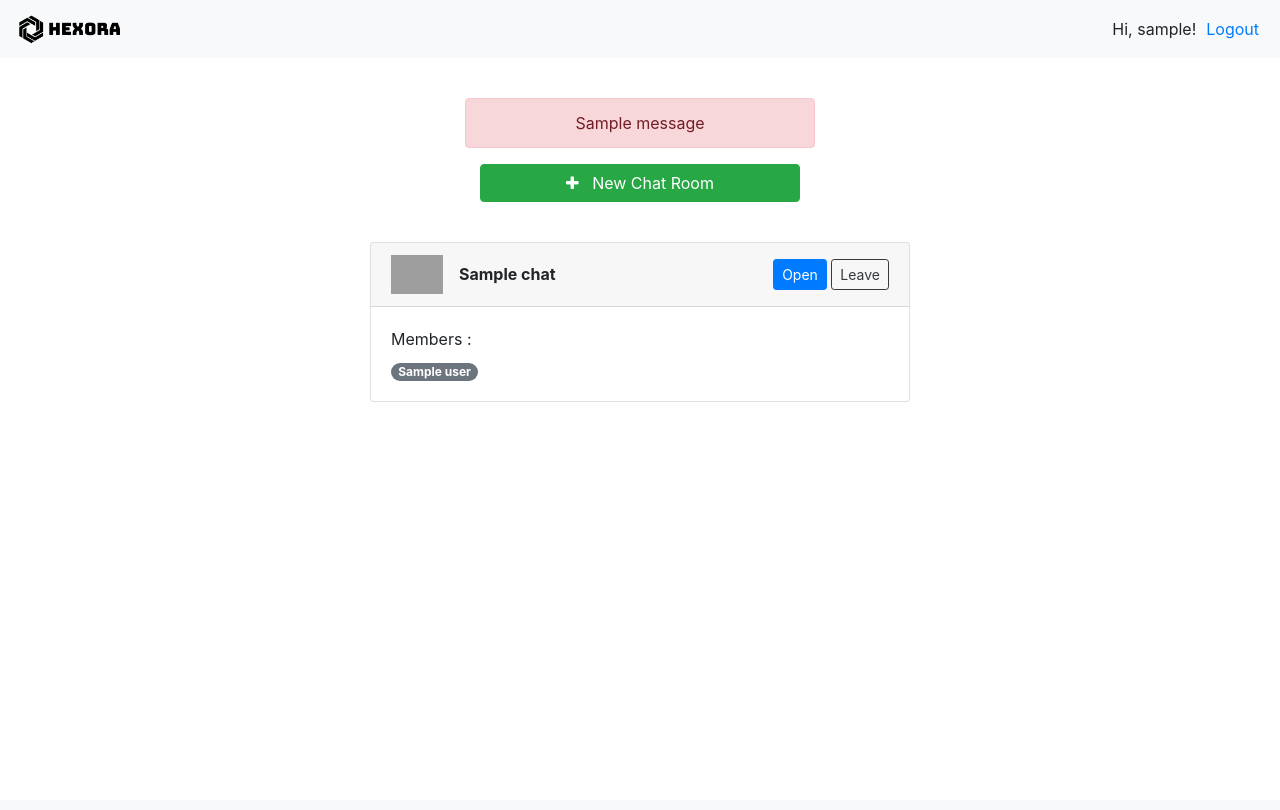
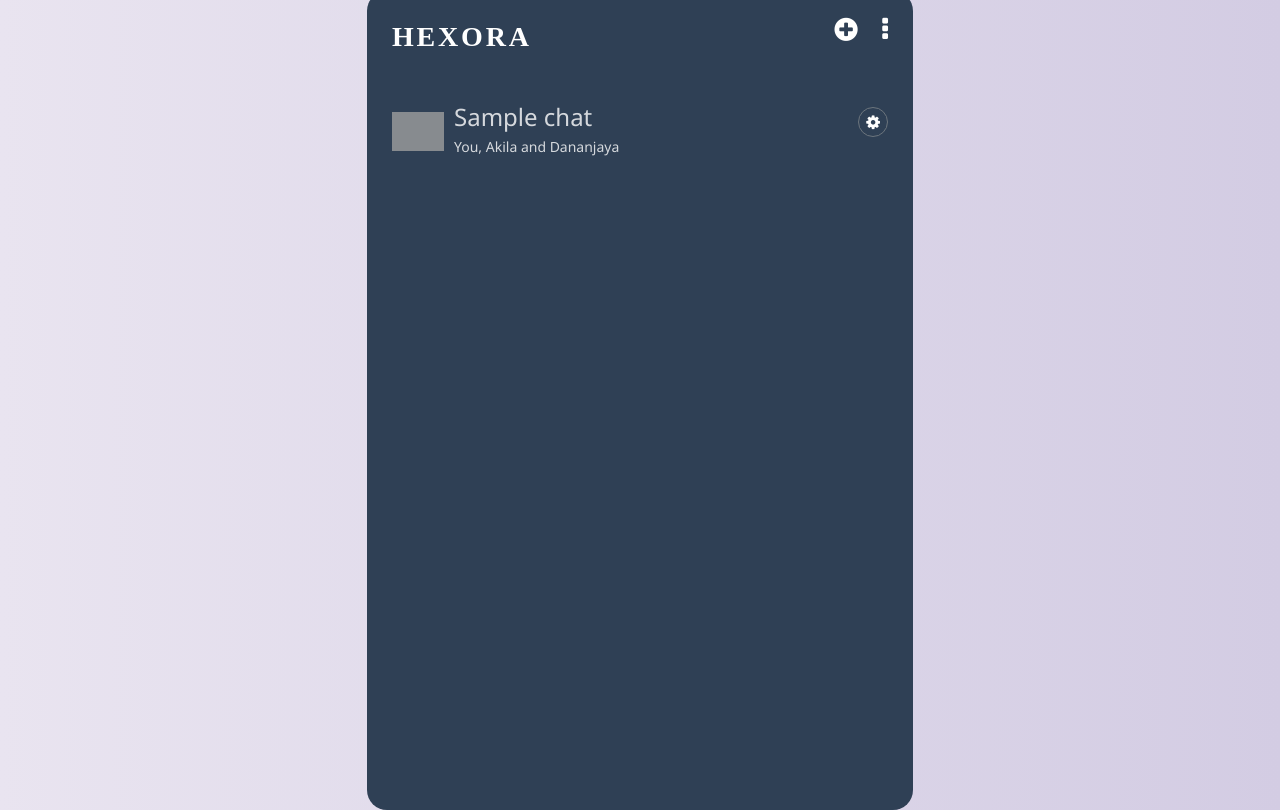
Before and after one commit to hddananjaya/FlaskFire, a Flask app: template templates/index.html in a window 1280 px wide. Before the commit the page ends 402 px from the top, so only its background shows below. Run offline with Flask 2, Linux system fonts and the light colour scheme; the template is opened without the code that fills it: most values are stand-ins (such as "Sample title", 1, 10 or a date in 2020); one stand-in notice (Sample message) is shown; some libraries are stand-ins or nearby versions; grey boxes are pictures that could not be loaded.

Commit message:
revamped the chat list ui

```diff
--- a/app.py
+++ b/app.py
@@ -62,9 +62,7 @@ def index_page():
             user_details = user_doc.get().to_dict()
             connected_chats = user_details.get("connected_chats")
             #flash(decoded_clamis)
-            connected_chats_list = []
-            for i in connected_chats:
-                connected_chats_list.append(i.get().to_dict())
+            connected_chats_list = [i.get().to_dict() for i in connected_chats]
             return render_template("index.html", user_name=user_details.get('name'), chats_list=connected_chats_list[::-1])
         except Exception as e:
             # if unable to verify session_id for any reason
--- a/static/css/custom.css
+++ b/static/css/custom.css
@@ -1,6 +1,11 @@
 html {
 	scroll-behavior: smooth;
 }
+
+@font-face {
+	font-family: 'Nato';
+	src: url('/static/fonts/NotoSerifMalayalam-Regular.woff') format('woff'),
+  }
 
 .emoji-picker{
 	margin:10px
@@ -64,6 +69,29 @@ html {
 	}
 }
 
+@media only screen and (max-width: 709px) {
+	.rooms-wrapper {
+		width: 100vw !important;
+		height: 100vh !important;
+		border-radius: 0px !important;
+	}
+	.rooms-content {
+		margin: 0px !important;
+		padding: 0px !important;
+	}
+	.col-lg-12 {
+		padding: 0px !important;
+	}
+	.rooms-header {
+		background-color: #213043;
+	}
+}
+
+html, body
+{
+	height: 100%;
+	background: linear-gradient(to right, #E9E4F0, #D3CCE3)
+}
 /*
 	scrollbar
 */
@@ -73,19 +101,20 @@ html {
 }
 /* Track */
 ::-webkit-scrollbar-track {
-	background: #f1f1f1;
+	background: #2F4055;
 }
 /* Handle */
 ::-webkit-scrollbar-thumb {
-	background: #888;
+	background: #ffff;
 }
 /* Handle on hover */
 ::-webkit-scrollbar-thumb:hover {
-	background: #555;
+	background: #ffff;
 }
 
 .room-avatar {
-    width: 52px;
+	width: 52px;
+	margin-right: 10px;
 }
 
 .room-btns {
@@ -148,3 +177,180 @@ html {
     font-size: 13px;
     font-style: italic;
 }
+
+.rooms-row {
+	/* margin-top: 100px; */
+}
+
+.rooms-wrapper{
+	width: 546;
+    height: 819;
+	background: #2F4055;
+	border-radius: 20px;
+	margin:auto;
+	color: white;
+}
+
+.rooms-header{
+    display: flex;
+	flex-direction: row;
+	padding: 25px;
+}
+
+.action-btns {
+	margin-left: auto;
+}
+
+.rooms-title {
+	font-family: Manjari;
+	font-style: normal;
+	font-weight: bold;
+	font-size: 28px;
+	line-height: 148.6%;
+	/* or 62px */
+	align-items: center;
+	letter-spacing: 0.1em;
+	mix-blend-mode: normal;
+}
+
+.action-btn-menu {
+	font-size: 27px;
+	display: inline;
+	cursor: pointer;
+}
+.action-btn-plus {
+	font-size: 27px;
+	margin-right: 20px;
+	cursor: pointer;
+}
+
+.action-btn-plus:hover {
+	color: lightgray;
+}
+
+.action-btn-menu:hover {
+	color: lightgray;
+}
+
+.rooms-content {
+    display: flex;
+    flex-direction: column;
+    margin-bottom: 25px;
+    overflow: auto;
+    height: 690px;
+}
+
+.room {
+    height: 100px;
+	display: flex;
+	cursor: pointer;
+	padding: 25px;
+}
+
+.room:hover {
+	background-color: rgba(116, 131, 150, 0.7) !important;
+}
+
+.room-badge {
+	margin-left: auto;
+}
+
+.room-name {
+	font-family: 'Noto Sans', sans-serif;
+	font-style: normal;
+	/* font-weight: bold; */
+	font-size: 24px;
+	line-height: 30px;
+	/* identical to box height */
+
+	display: flex;
+	align-items: center;
+
+	color: #FFFFFF;
+
+	opacity: 0.8;
+	overflow: hidden;
+}
+
+.background {
+    z-index: -999;
+    position: absolute;
+	height: 100vh;
+	width: 100vw;
+	overflow: hidden;
+	display: none;
+}
+
+.circle-3{
+	position: absolute;
+	width: 2519.26px;
+	height: 2414.63px;
+	left: -15.04px;
+	top: 1276.63px;
+
+	background: rgba(172, 225, 230, 0.58);
+	transform: rotate(-22.97deg);
+}
+
+.rooms-container{
+    height: 100vh;
+    display: flex;
+    justify-content: center;
+    align-items: center;
+}
+
+.clear-btn {
+    width: 23px;
+    height: 23px;
+    display: flex;
+    align-items: center;
+    justify-content: center;
+    border-radius: 50%;
+}
+.clear-btn:hover {
+	background-color:#2f4055cf;
+	transform: scale(1.1);
+}
+
+.dropdown-toggle::after {
+    display: none;
+}
+
+.settings-dropdown {
+	border-radius: 50%;
+    width: 30px;
+    height: 30px;
+    display: flex;
+	justify-content: center;
+	background-color: transparent;
+
+}
+
+.dropdown-item:active {
+    background-color: rgba(116, 131, 150, 0.7) !important;
+}
+
+.room-state {
+	font-size: 14px;
+}
+
+.modal-body {
+	/* width: 635px; */
+	/* height: 353px;	 */
+	background: #EEEEEE;
+	border-radius: 20px;
+}
+
+.group-name-input {
+    width: 100%;
+    height: 49px;
+	background: #E6E4E4;
+	border-radius: 10px;
+}
+
+.hex-btn {
+	width: 100%;
+	height: 49px;
+	background: #2F4055;
+	border-radius: 10px;
+}
--- a/templates/header.html
+++ b/templates/header.html
@@ -1,39 +1,19 @@
 <head>
-    <!-- Required meta tags -->
     <meta charset="utf-8">
     <meta name="viewport" content="width=device-width, initial-scale=1, shrink-to-fit=no">
     <link rel="icon" href="/static/img/favicon.png" type="image/gif" sizes="16x16">
     <title>Hexora Web</title>
-    <!-- Bootstrap CSS -->
+    <script src="https://cdnjs.cloudflare.com/ajax/libs/popper.js/1.11.0/umd/popper.min.js" integrity="sha384-b/U6ypiBEHpOf/4+1nzFpr53nxSS+GLCkfwBdFNTxtclqqenISfwAzpKaMNFNmj4" crossorigin="anonymous"></script>
     <link rel="stylesheet" href="https://stackpath.bootstrapcdn.com/bootstrap/4.3.1/css/bootstrap.min.css" integrity="sha384-ggOyR0iXCbMQv3Xipma34MD+dH/1fQ784/j6cY/iJTQUOhcWr7x9JvoRxT2MZw1T" crossorigin="anonymous">
+    <script src="https://ajax.googleapis.com/ajax/libs/jquery/3.5.1/jquery.min.js"></script>
 </head>
-
-<!-- Navigation --> <!--
-<nav class="navbar navbar-expand-lg navbar-dark bg-dark static-top">
-    <div class="container">
-    <a class="navbar-brand" href="#">FlaskFire</a>
-    <button class="navbar-toggler" type="button" data-toggle="collapse" data-target="#navbarResponsive" aria-controls="navbarResponsive" aria-expanded="false" aria-label="Toggle navigation">
-        <span class="navbar-toggler-icon"></span>
-    </button>
-    <div class="collapse navbar-collapse" id="navbarResponsive">
-        <ul class="navbar-nav ml-auto">
-        <li class="nav-item">
-        </li>
-        &nbsp;
-        <li class="nav-item">
-        </li>
-        </ul>
-    </div>
-    </div>
-</nav>
--->
-{% block content %}
-{% endblock %}
-
-
-<!-- Optional JavaScript -->
-<script src="https://code.jquery.com/jquery-3.3.1.slim.min.js" integrity="sha384-q8i/X+965DzO0rT7abK41JStQIAqVgRVzpbzo5smXKp4YfRvH+8abtTE1Pi6jizo" crossorigin="anonymous"></script>
+<body>
+    {% block content %}
+    {% endblock %}
+</body>
 <script src="https://stackpath.bootstrapcdn.com/bootstrap/4.3.1/js/bootstrap.min.js" integrity="sha384-JjSmVgyd0p3pXB1rRibZUAYoIIy6OrQ6VrjIEaFf/nJGzIxFDsf4x0xIM+B07jRM" crossorigin="anonymous"></script>
 <link href="https://maxcdn.bootstrapcdn.com/font-awesome/4.1.0/css/font-awesome.min.css" rel="stylesheet">
 <link rel="stylesheet" type="text/css" href="/static/css/custom.css">
 <script src="/static/js/lib/alert.js"></script>
+<link rel="preconnect" href="https://fonts.gstatic.com">
+<link href="https://fonts.googleapis.com/css2?family=Noto+Sans&display=swap" rel="stylesheet">
--- a/templates/index.html
+++ b/templates/index.html
@@ -1,87 +1,53 @@
 {% extends "header.html" %}
 {% block content %}
-<script>
-  function creatNewChat() {
-    $("#btn-create-new-chat").html('<span class="spinner-border spinner-border-sm" role="status" aria-hidden="true"></span> Creating ...');
-    fetch("/chat/create")
-      .then((data) => {
-        console.log(data);
-        $("#btn-create-new-chat").html("Created!");
-        window.location = data['url'];
-      },
-        (error) => {
-          console.log(error);
-          $("#btn-create-new-chat").html("There is an error. Please try again.");
-        });
-  }
-</script>
-<nav class="navbar navbar-expand-lg navbar-light bg-light sticky-top">
-  <a class="navbar-brand" href="#">
-    <img src="/static/img/hexoralogo.min.png" class="hexora-logo-min" alt="hexora-logo">
-  </a>
-  <button class="navbar-toggler" type="button" data-toggle="collapse" data-target="#navbarSupportedContent"
-    aria-controls="navbarSupportedContent" aria-expanded="false" aria-label="Toggle navigation">
-    <span class="navbar-toggler-icon"></span>
-  </button>
 
-  <div class="collapse navbar-collapse" id="navbarSupportedContent">
-    <ul class="navbar-nav mr-auto">
-    </ul>
-    <p style="margin:5px">Hi, {{ user_name }}!</p>
-    <p style="margin:5px"> <a href="/logout">Logout</a></p>
+<div class="background">
 </div>
-</nav>
-
-<div class="container" style="margin-top: 40px">
-  <div class="row">
-    <div class="col-lg">
-    </div>
-    <div class="col-lg text-center">
-      {% with flash_messages = get_flashed_messages() %}
-      {% if flash_messages %}
-      {% for message in flash_messages %}
-      <div class="alert alert-danger" role="alert">
-        {{ message }}
-      </div>
-      {% endfor %}
-      {% endif %}
-      {% endwith %}
-      <div class="col-lg text-center">
-        <button id="btn-create-new-chat" type="button" onclick="creatNewChat()" class="btn btn-success  btn-block">
-          <i class="fa fa-plus" aria-hidden="true"></i> &nbsp; New Chat Room
-        </button>
+<div class="container rooms-container">
+  <div class="row rooms-row">
+    <div class="col-lg-12">
+      {% if chats_list is defined and chats_list[0] is defined %}
+      <div class="rooms-wrapper">
+        <div class="rooms-header" id="roomsHeader">
+          <div class="rooms-title">HEXORA</div>
+          <div class="action-btns">
+            <span onclick="creatNewChat()" id="btn-create-new-chat">
+              <i class="fa fa-plus-circle action-btn-plus" aria-hidden="true"></i>
+            </span>
+            <div class="dropdown action-btn-menu">
+              <i class="fa fa-ellipsis-v " id="userDropdown" data-toggle="dropdown" aria-hidden="true"></i>
+              <div class="dropdown-menu" aria-labelledby="userDropdown">
+                <a class="dropdown-item" href="/logout">Sign out</a>
               </div>
             </div>
-    <div class="col-lg text-center">
           </div>
         </div>
-  <div class="row" style="margin-top:40px">
-    <div class="col-lg-3"></div>
-      <div class="col-lg-6">
-        {% if chats_list is defined and chats_list[0] is defined %}
+        <div class="rooms-content" id="roomsContent">
           {% for chat in chats_list %}
-            <div class="card" style="margin-bottom: 20px;">
-              <div class="card-header">
-                <div class="card-header-content">
-                    <img class="room-avatar" src="https://www.tinygraphs.com/labs/isogrids/hexa/{{chat.get('nid')}}?theme=heatwave&numcolors=4&size=220&fmt=svg">
-                    <div class="chat-name ml-3">
+          <div class="room" onclick="goTo(`/chat/{{ chat.get('nid') }}`)">
+            <span class="room-name">
+              <img class="room-avatar"
+                src="https://www.tinygraphs.com/labs/isogrids/hexa/{{chat.get('nid')}}?theme=heatwave&numcolors=4&size=220&fmt=svg">
+              <div>
                 {{ chat.get("name") }}
+                <div class="room-state">You, Akila and Dananjaya</div>
               </div>
-                    <div class="room-btns">
-                      <a href="/chat/{{ chat.get('nid') }}" class="btn btn-primary btn-sm">Open</a>
-                      <a href="/chat/leave/{{ chat.get('nid') }}" class="btn btn-outline-dark btn-sm">Leave</a>
+            </span>
+            <div class="room-badge">
+              <div class="dropdown">
+                <button class="btn btn-secondary dropdown-toggle settings-dropdown" type="button" id="roomDropDown" data-toggle="dropdown" aria-haspopup="true" aria-expanded="false">
+                  <i class="fa fa-cog" aria-hidden="true"></i>
+                </button>
+                <div class="dropdown-menu" aria-labelledby="roomDropDown">
+                  <!-- <a class="dropdown-item" href="#" aria-disabled="true">Edit name</a> -->
+                  <!-- <a class="dropdown-item" href="#" aria-disabled="true">Get invite link</a> -->
+                  <a class="dropdown-item" href="/chat/leave/{{ chat.get('nid') }}">Leave</a>
                 </div>
               </div>
-
-              </div>
-              <div class="card-body">
-                <p class="card-title">Members :</p>
-                {% for user in chat.get("users") %}
-                  <span class="badge badge-pill badge-secondary">{{ user }}</span>
-                {% endfor %}
             </div>
           </div>
           {% endfor %}
+        </div>
         {% else %}
         <div class="text-center alert alert-info alert-dismissible fade show" role="alert">
           Go ahead and create your first Chat Room! Share URL with others to join.
@@ -90,8 +56,44 @@
           </button>
         </div>
         {% endif %}
-    </div>
-    <div class="col-lg-3"></div>
+
       </div>
     </div>
+  </div>
+</div>
+<script>
+  $(window).resize(function() {
+    setContentHeight();
+  });
+  const setContentHeight = () => {
+    if (window.outerWidth < 709) {
+      $('#roomsContent').css('cssText', `height:${window.outerHeight - 91}px !important;`);
+    } else {
+      $('#roomsContent').css('cssText', `height:690px !important;`);
+    }
+  }
+
+  function goTo(url) {
+    window.location.href = url;
+  }
+
+  function creatNewChat() {
+    $("#btn-create-new-chat").html('<span class="action-btn-plus spinner-border spinner-border-sm" role="status" aria-hidden="true"></span>');
+    fetch("/chat/create")
+      .then((data) => {
+        console.log(data);
+        $("#btn-create-new-chat").html(
+          `<i class="fa fa-plus-circle action-btn-plus" aria-hidden="true"></i>`
+        );
+        window.location = data['url'];
+      },
+        (error) => {
+          console.log(error);
+          $("#btn-create-new-chat").html(
+            `<i class="fa fa-plus-circle action-btn-plus" aria-hidden="true"></i>`
+          );
+        });
+  }
+  setContentHeight();
+</script>
   {% endblock %}
```
Also changed, not shown: static/fonts/Noto-Serif-Malayalam.ttf (added), static/fonts/NotoSerifMalayalam-Regular.woff (added), 1 other file. Lines whose indentation alone changed are shown as unchanged.
